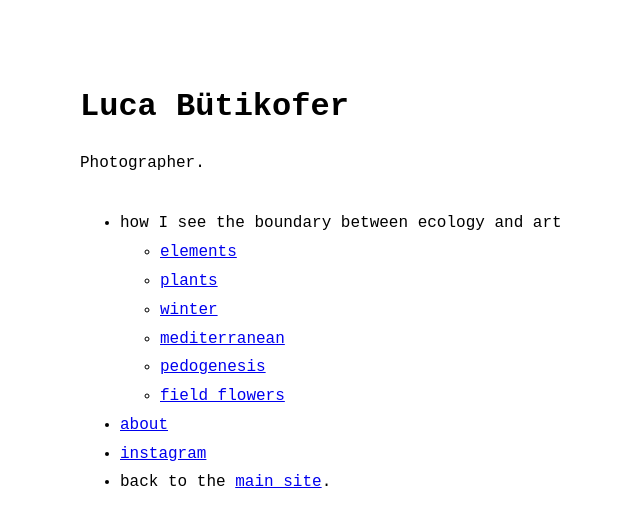
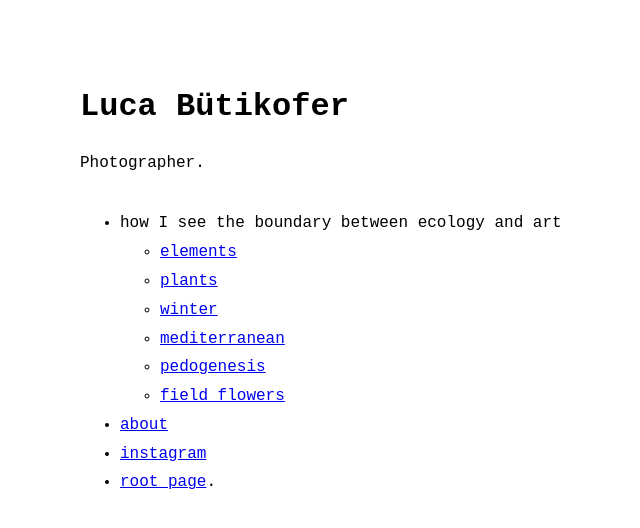
Before and after one commit to lucabutikofer/Photography, a Jekyll site: the page built from index.md, in a window 1280 px wide. Shown: the top 528 px of the page, without its empty margins (240-880 px from the left). Built offline with Jekyll 4.4.1, drawn with Linux system fonts in a browser that asks for light colours.

Commit message:
Update menu.yml

```diff
--- a/_data/menu.yml
+++ b/_data/menu.yml
@@ -24,7 +24,7 @@ entries:
   - title: about
     url: about
   - title: <a href= https://www.instagram.com/lucabutikofer/> instagram </a>
-  - title: back to the <a href=https://lucabutikofer.github.io>main site</a>.
+  - title: <a href=https://lucabutikofer.github.io>root page</a>.
 
 
 #  - title: "Site styled by <a href='https://riggraz.dev'>riggraz.dev</a>"
```
